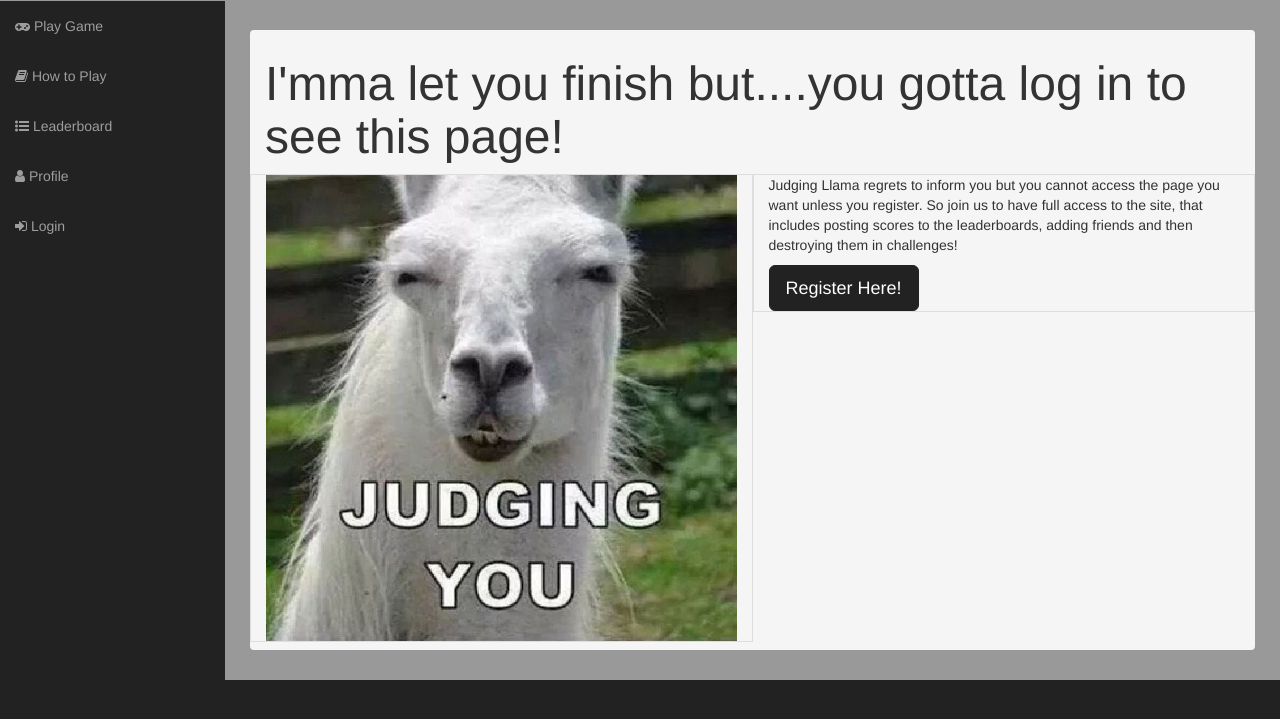
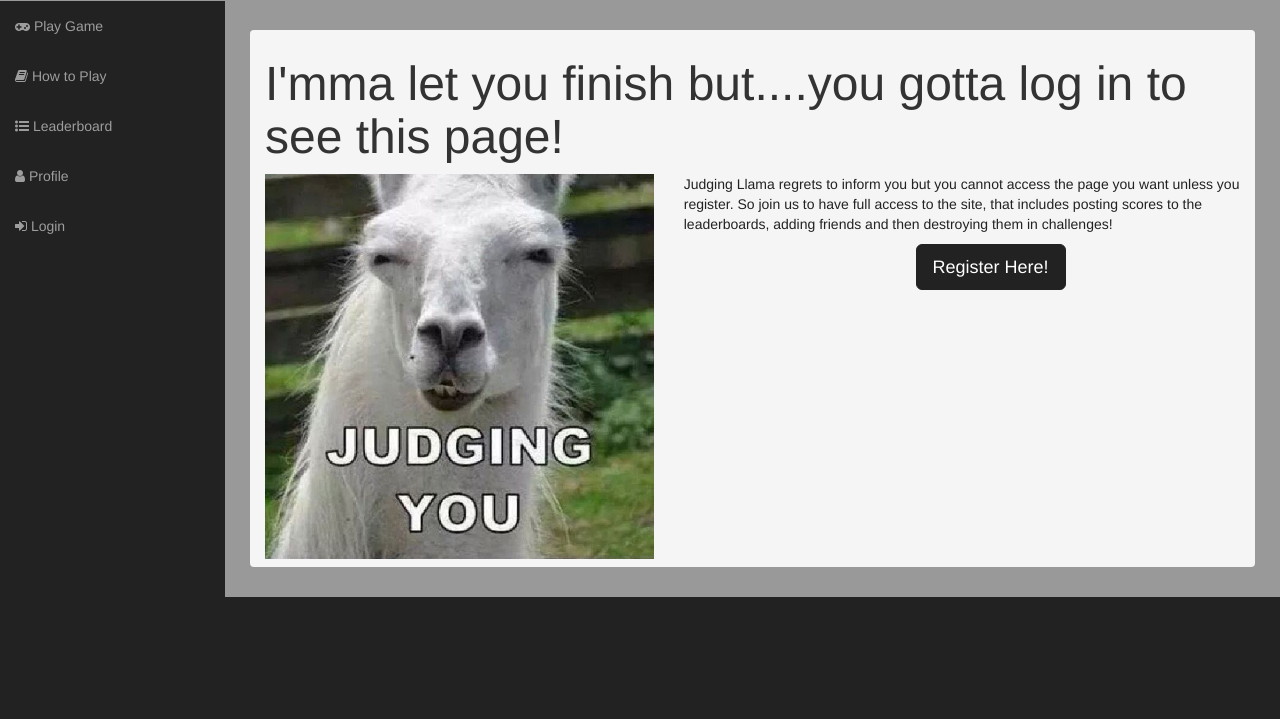
Before and after one commit to gordi1308/LlamaLandmine, a Django app: page /llamalandmine/restricted/ in a window 1280 px wide. Shown: the part 50-769 px from the top of the page. Run offline with Django 3.2, Linux system fonts and the light colour scheme; some libraries are stand-ins or nearby versions.

Commit message:
changes to restricted layout

```diff
--- a/bad_llama_games/templates/restricted.html
+++ b/bad_llama_games/templates/restricted.html
@@ -5,16 +5,16 @@
 <h1 class="text-title"> I'mma let you finish but....you gotta log in to see this page!</h1>
     <div class="row">
             <!--Judging Llama image on the left side-->
-            <div class="col-xs-12 col-sm-12 col-md-6 col-lg-6 table-bordered">
-                <img src="{% static "images/judgingllama.jpg" %}">
+            <div class="col-xs-12 col-sm-12 col-md-6 col-lg-5">
+                <img class="body" src="{% static "images/judgingllama.jpg" %}">
             </div>
-            <div class="col-xs-12 col-sm-12 col-md-6 col-lg-6 table-bordered">
-                <p> Judging Llama regrets to inform you but you cannot access the page you want
+            <div class="col-xs-12 col-sm-12 col-md-6 col-lg-7">
+                <p class="text-body"> Judging Llama regrets to inform you but you cannot access the page you want
                 unless you register. So join us to have full access to the site, that includes
                 posting scores to the leaderboards, adding friends and then destroying them
                 in challenges!</p>
 
-                <div ="button">
+                <div class="col-lg-offset-5 col-md-offset-4 col-sm-offset-5 col-xs-offset-4">
                     <a href="{% url 'register' %}" class="btn btn-primary btn-lg">Register Here!</a>
                 </div>
             </div>
```
